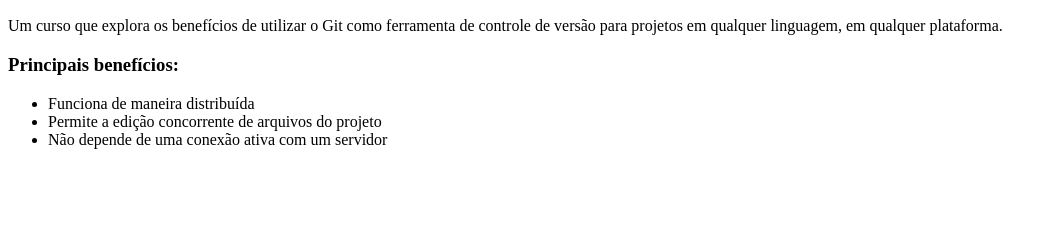
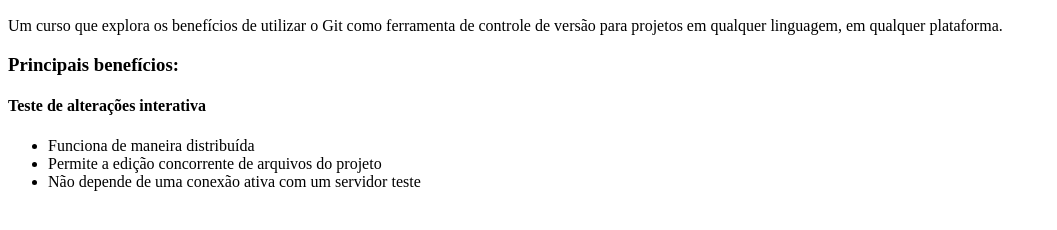
Before and after one commit to fndoln/curso-git, a plain HTML site: page index.html in a window 1280 px wide. Shown: the part 96-326 px from the top of the page, without its empty margins (0-1057 px from the left). Drawn offline with Linux system fonts and the light colour scheme.

Commit message:
Conteudo da pagina index.html

```diff
--- a/index.html
+++ b/index.html
@@ -8,10 +8,11 @@
         <p>Um curso que explora os benefícios de utilizar o Git como ferramenta de controle de versão para projetos em qualquer linguagem, em qualquer plataforma.</p>
 
         <h3>Principais benefícios:</h3>
+		<h4>Teste de alterações interativa</h4>
         <ul>
             <li>Funciona de maneira distribuída</li>
             <li>Permite a edição concorrente de arquivos do projeto</li>
-            <li>Não depende de uma conexão ativa com um servidor</li>
+            <li>Não depende de uma conexão ativa com um servidor teste</li>
         </ul>
     </body>
 </html>
```
